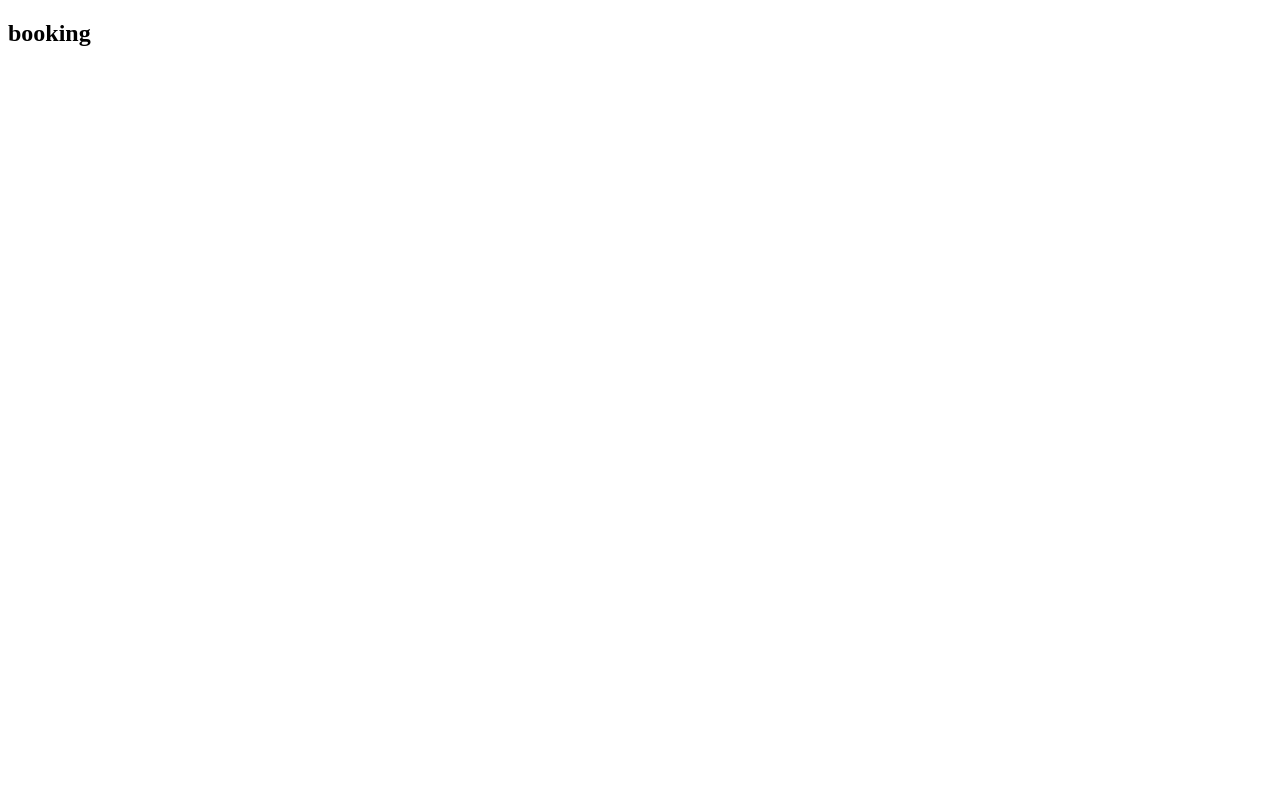
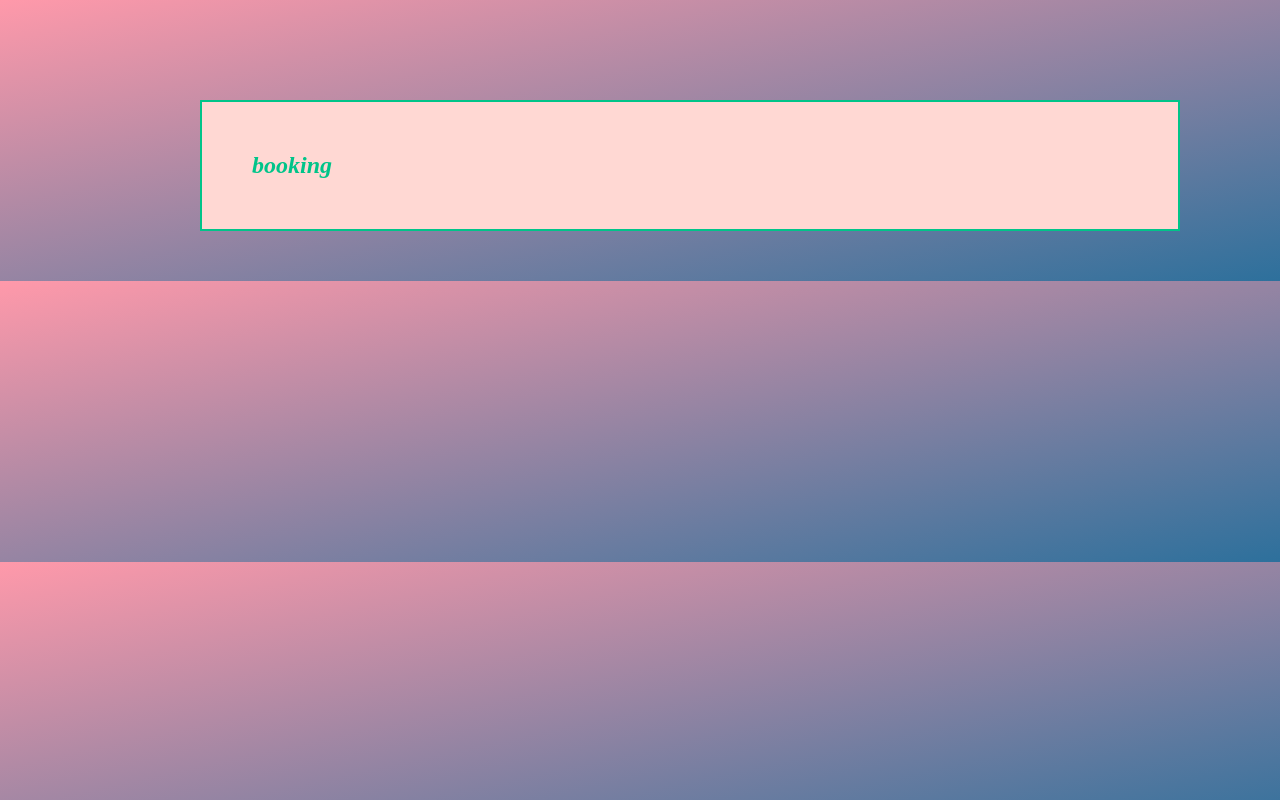
Before and after one commit to y0na7/booking, a website: page public/index.html in a window 1280 px wide. Drawn offline with nearby package versions, Linux system fonts and the light colour scheme.

Commit message:
booking9

```diff
--- a/public/index.html
+++ b/public/index.html
@@ -1,6 +1,7 @@
 <!DOCTYPE html>
 <html lang="en">
     <head>
+        <link rel="stylesheet" href="styles.css">
         <title>App M14</title>
         <script src="https://d3js.org/d3.v6.min.js"></script>
     </head>
--- a/public/styles.css
+++ b/public/styles.css
@@ -8,7 +8,7 @@ h1, h2 {
     font-style: oblique;
   }
   body {
-    background-image: linear-gradient(to bottom right, pink, crimson);
+    background-image: linear-gradient(to bottom right, rgb(255, 153, 170), rgb(45, 112, 156));
     margin: 150px;
   }
 
@@ -16,7 +16,7 @@ h1, h2 {
     background-image: url(200.gif);
   }
 a:hover{
-  color:hotpink
+  color:rgb(115, 105, 255)
 }
 
 img{
```
